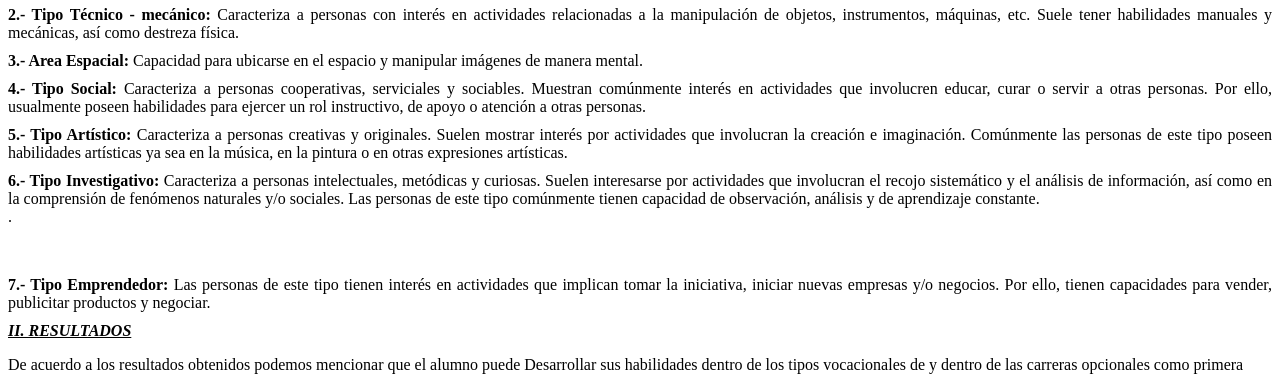
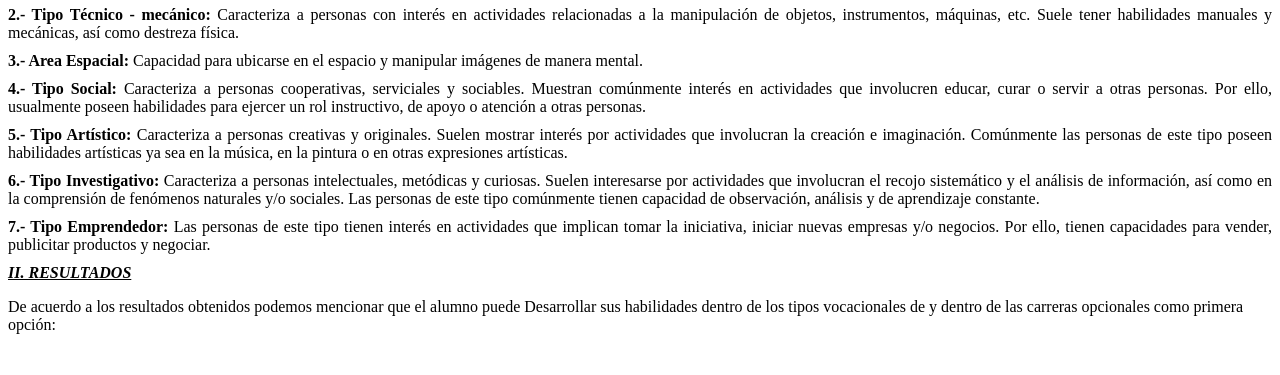
Before and after one commit to flyingcodd/vocacion_1, a Django app: template panel_web/templates/panel_client/pdf2.html in a window 1280 px wide. Shown: the part 573-948 px from the top of the page. Run offline with Django 4.2, Linux system fonts and the light colour scheme; the template is opened without the code that fills it, so the values that code supplies are empty.

Commit message:
refactorizacion

```diff
--- a/panel_web/templates/panel_client/pdf2.html
+++ b/panel_web/templates/panel_client/pdf2.html
@@ -281,7 +281,7 @@
                 de observación, análisis y de aprendizaje constante.
             </span>
         </div>
-        <div style="padding-bottom: 40px;">.</div>
+        <!-- <div style="padding-bottom: 40px;">.</div> -->
         <div class="text-container" >
             <span class="text-subtitle">7.- Tipo Emprendedor: </span>
             <span class="text">Las personas de este tipo tienen interés en actividades que implican tomar la
```
